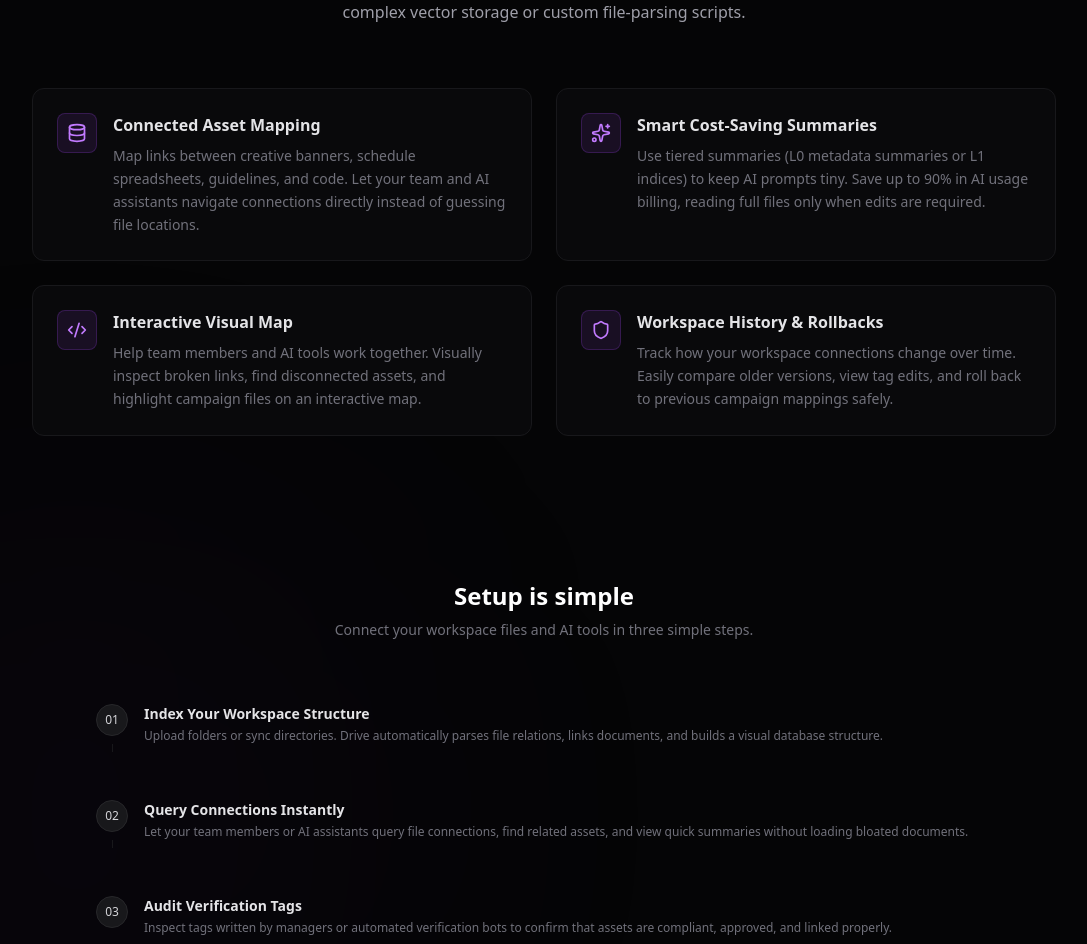
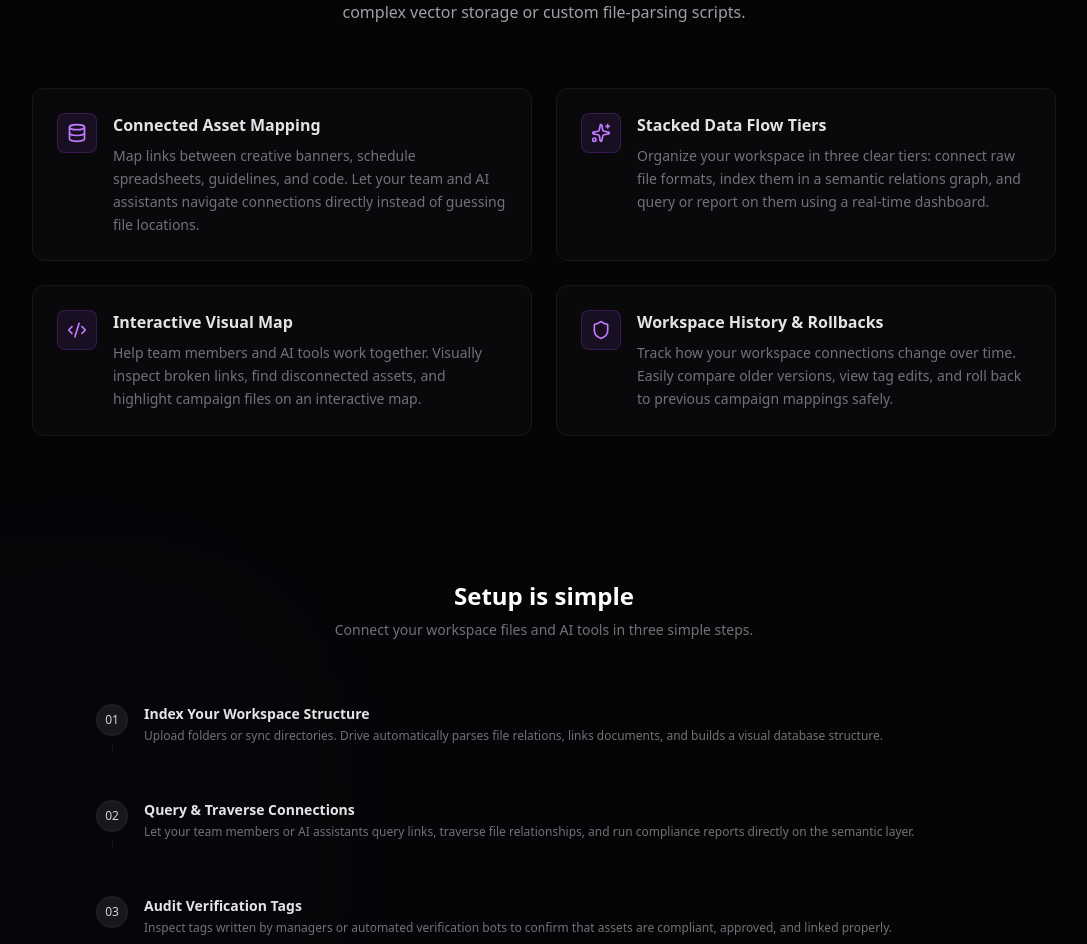
Before and after one commit to Domisore/cloud-clipboard, a Next.js app: page / in a window 1280 px wide. Shown: the part 2528-3472 px from the top of the page, without its empty margins (96-1183 px from the left). Built offline with nearby package versions, Linux system fonts and the light colour scheme; no server answers.

Commit message:
feat(landing): integrate stacked workspace architecture terminology in slides and features

```diff
--- a/src/components/landing/LandingPageClient.tsx
+++ b/src/components/landing/LandingPageClient.tsx
@@ -37,10 +37,10 @@ const SLIDES = [
     tags: ["Smart Workspace", "Interactive Canvas"]
   },
   {
-    title: "Smart Cost-Saving Summaries",
-    description: "Send only the necessary details to your AI tools. Feed them lightweight metadata, key index summaries, or full files depending on the task.",
+    title: "Stacked Workspace Architecture",
+    description: "Understand how your data moves: from raw Source Files and LLM Wikis, up to a Graphify Semantic Layer, ending in drive.io's interactive Search, Traversal, and Reporting dashboard.",
     image: "/tiered-context-layers.png",
-    tags: ["Cost Optimization", "Smart Summaries"]
+    tags: ["Architecture", "Data Flow"]
   },
   {
     title: "Automated Tag & Approval Ledger",
@@ -502,9 +502,9 @@ curl -X GET "https://api.drive.io/v1/graphify/node?namespace=acme-campaign&id=sr
                 <Sparkles className="w-5 h-5 text-purple-400" />
               </div>
               <div>
-                <h3 className="text-base font-bold text-zinc-200 mb-2">Smart Cost-Saving Summaries</h3>
+                <h3 className="text-base font-bold text-zinc-200 mb-2">Stacked Data Flow Tiers</h3>
                 <p className="text-sm text-zinc-500 leading-relaxed">
-                  Use tiered summaries (L0 metadata summaries or L1 indices) to keep AI prompts tiny. Save up to 90% in AI usage billing, reading full files only when edits are required.
+                  Organize your workspace in three clear tiers: connect raw file formats, index them in a semantic relations graph, and query or report on them using a real-time dashboard.
                 </p>
               </div>
             </div>
@@ -574,9 +574,9 @@ curl -X GET "https://api.drive.io/v1/graphify/node?namespace=acme-campaign&id=sr
                 <div className="flex-1 w-px bg-zinc-900 my-2" />
               </div>
               <div className="pb-4">
-                <h3 className="text-sm font-bold text-zinc-200 mb-1">Query Connections Instantly</h3>
+                <h3 className="text-sm font-bold text-zinc-200 mb-1">Query & Traverse Connections</h3>
                 <p className="text-xs text-zinc-500">
-                  Let your team members or AI assistants query file connections, find related assets, and view quick summaries without loading bloated documents.
+                  Let your team members or AI assistants query links, traverse file relationships, and run compliance reports directly on the semantic layer.
                 </p>
               </div>
             </div>
```
